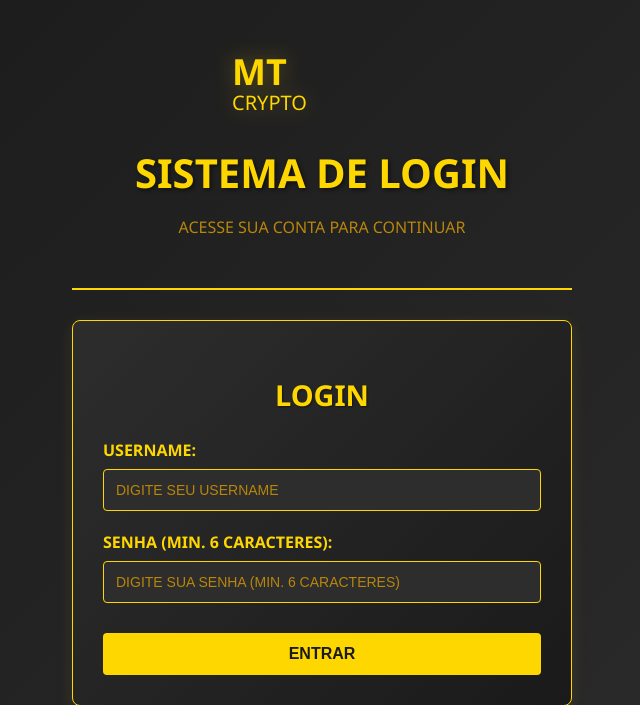
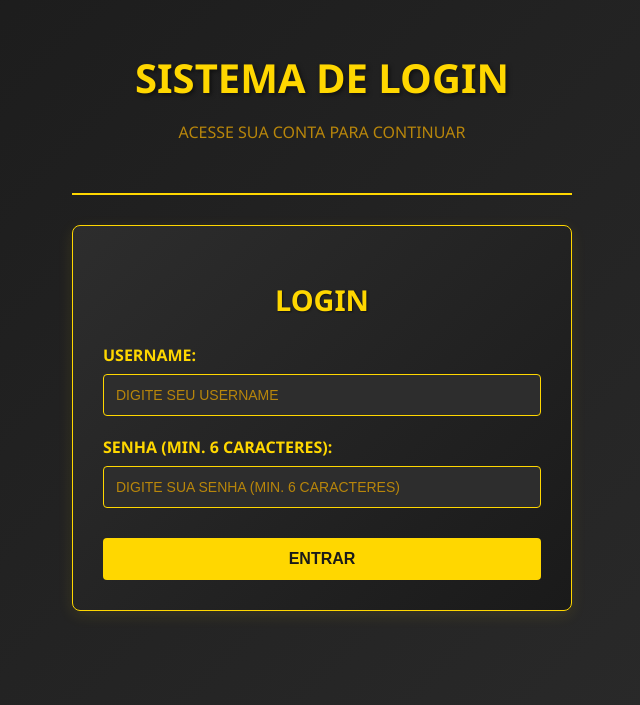
Before and after one commit to Lucaascf/arbitragem_cripto, a Flask app: page /login in a window 1280 px wide. Shown: the top 705 px of the page, without its empty margins (318-958 px from the left). Run offline with Flask 3, Linux system fonts and the light colour scheme.

Commit message:
att sem logo

```diff
--- a/templates/calculadora.html
+++ b/templates/calculadora.html
@@ -359,10 +359,6 @@
 <body>
     <div class="container">
         <div class="header">
-            <svg class="logo" viewBox="0 0 150 60" fill="none" xmlns="http://www.w3.org/2000/svg">
-                <text x="5" y="35" font-size="28" font-weight="bold" fill="#FFD700">MT</text>
-                <text x="5" y="55" font-size="16" fill="#FFD700">CRYPTO</text>
-            </svg>
             <h1>SISTEMA DE MONITORAMENTO - ARBITRAGEM</h1>
             <div class="current-symbol">
                 <span class="symbol-label">MOEDA ATUAL:</span>
--- a/templates/index.html
+++ b/templates/index.html
@@ -491,10 +491,6 @@
             <div class="user-menu">
                 <button onclick="logout()" class="logout-btn">SAIR</button>
             </div>
-            <svg class="logo" viewBox="0 0 200 80" fill="none" xmlns="http://www.w3.org/2000/svg">
-                <text x="10" y="45" font-size="36" font-weight="bold" fill="#FFD700">MT</text>
-                <text x="10" y="70" font-size="20" fill="#FFD700">CRYPTO</text>
-            </svg>
             <h1>COMPARADOR DE CRIPTOMOEDAS</h1>
         </div>
         <div class="last-updated">DADOS ATUALIZADOS AUTOMATICAMENTE A CADA <span id="refresh-interval">CARREGANDO...</span> SEGUNDOS</div>
--- a/templates/login.html
+++ b/templates/login.html
@@ -173,10 +173,6 @@
 <body>
     <div class="container">
         <div class="header">
-            <svg class="logo" viewBox="0 0 200 80" fill="none" xmlns="http://www.w3.org/2000/svg">
-                <text x="10" y="45" font-size="36" font-weight="bold" fill="#FFD700">MT</text>
-                <text x="10" y="70" font-size="20" fill="#FFD700">CRYPTO</text>
-            </svg>
             <h1>SISTEMA DE LOGIN</h1>
             <p class="subtitle">ACESSE SUA CONTA PARA CONTINUAR</p>
         </div>
```
